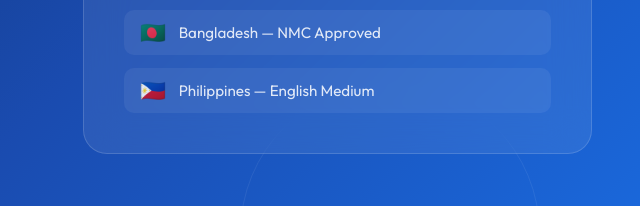
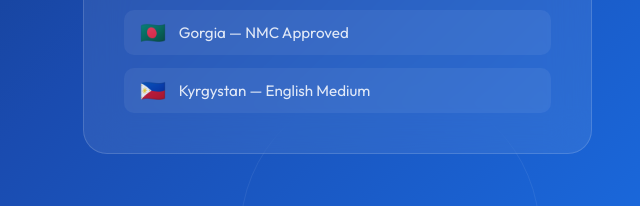
Before and after one commit to sepl24/Shivamedutech.github.io, a plain HTML site: page index.html in a window 1280 px wide. Shown: the part 525-731 px from the top of the page, 640-1280 px from the left. Drawn offline with nearby package versions, Linux system fonts and the light colour scheme.

Commit message:
Add files via upload

```diff
--- a/index.html
+++ b/index.html
@@ -325,8 +325,8 @@
         <li><span>🇷🇺</span> Russia — Affordable & Recognized</li>
         <li><span>🇺🇿</span> Uzbekistan — Low Cost, High Quality</li>
         <li><span>🇰🇿</span> Kazakhstan — WHO Listed Universities</li>
-        <li><span>🇧🇩</span> Bangladesh — NMC Approved</li>
-        <li><span>🇵🇭</span> Philippines — English Medium</li>
+        <li><span>🇧🇩</span> Gorgia — NMC Approved</li>
+        <li><span>🇵🇭</span> Kyrgystan — English Medium</li>
       </ul>
     </div>
   </div>
@@ -471,7 +471,7 @@
         <h3>MBBS ka Sapna<br>Poora Karein! 🎓</h3>
         <p>
           "If you are thinking of MBBS,<br>you must visit <strong>Shivam Education Point</strong>"<br><br>
-          — Dharmendra Motda, Founder
+          — Dharmendra Motda, owner
         </p>
         <a href="tel:7073400555" class="btn-gold" style="display:inline-block;">📞 Call Now — Free Counselling</a>
       </div>
```
